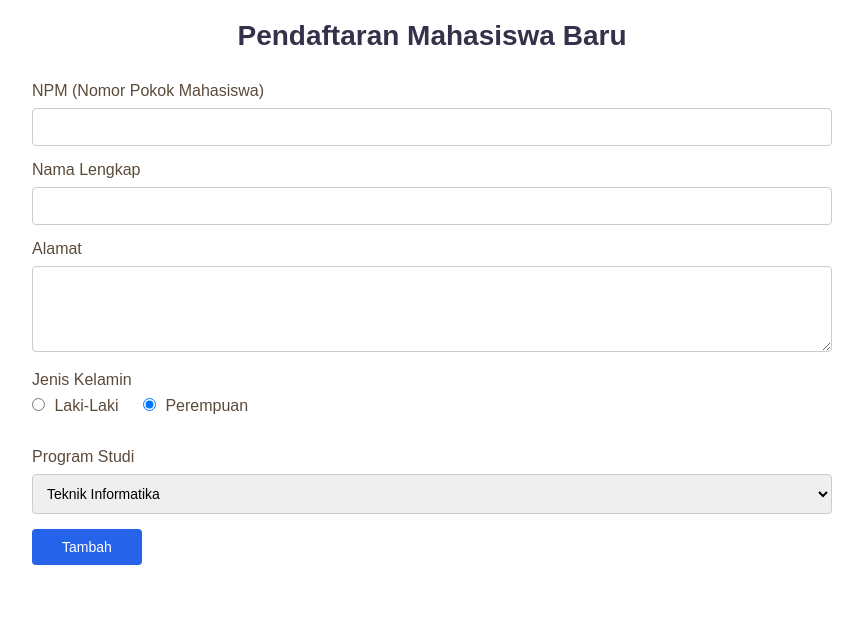
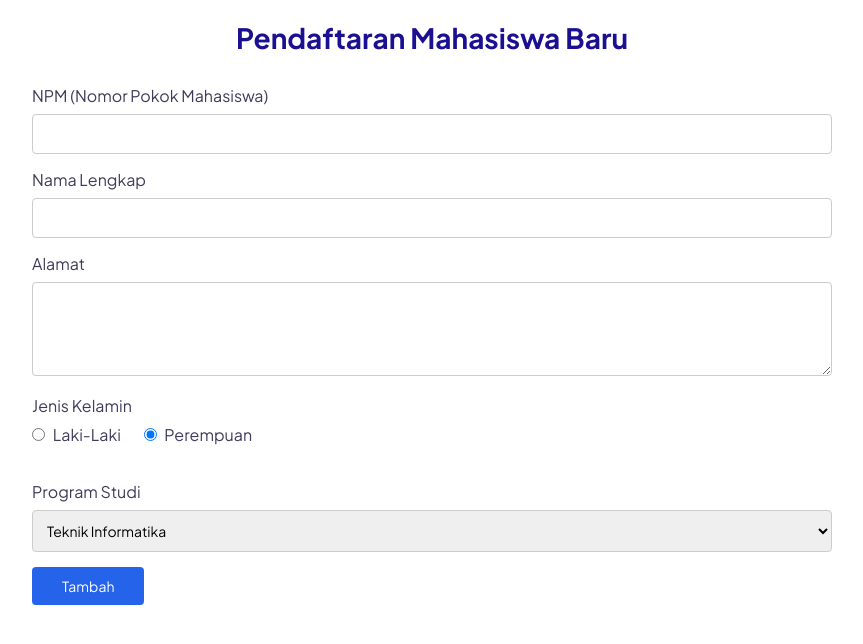
Before and after one commit to awfajri/belajar-pbw, a PHP site: page / in a window 1280 px wide. Shown: the top 644 px of the page, without its empty margins (208-1071 px from the left). Run offline with PHP 8.4, Linux system fonts and the light colour scheme.

Commit message:
[final] tugas praktikum kedua (form)

```diff
--- a/tugas-praktikum/kedua/form/index.html
+++ b/tugas-praktikum/kedua/form/index.html
@@ -1,23 +1,38 @@
 <!doctype html>
 <html lang="en">
   <head>
+    <!-- Meta dasar untuk encoding dan tampilan responsif -->
     <meta charset="UTF-8" />
     <meta name="viewport" content="width=device-width, initial-scale=1.0" />
     <title>Praktikum Kedua</title>
+    <!-- Menghubungkan file CSS lokal -->
     <link rel="stylesheet" href="style.css" />
+    <!-- Memuat font Plus Jakarta Sans dari Google Fonts -->
+    <link rel="preconnect" href="https://fonts.googleapis.com" />
+    <link rel="preconnect" href="https://fonts.gstatic.com" crossorigin />
+    <link
+      href="https://fonts.googleapis.com/css2?family=Plus+Jakarta+Sans:ital,wght@0,200..800;1,200..800&display=swap"
+      rel="stylesheet"
+    />
   </head>
   <body>
+    <!-- Judul utama halaman form pendaftaran -->
     <h1 class="title">Pendaftaran Mahasiswa Baru</h1>
+    <!-- Form input data mahasiswa baru -->
     <form action="" method="get">
+      <!-- Input NPM mahasiswa -->
       <label for="npm">NPM (Nomor Pokok Mahasiswa)</label>
       <input type="text" name="npm" id="npm" />
       <br />
+      <!-- Input nama lengkap mahasiswa -->
       <label for="nama">Nama Lengkap</label>
       <input type="text" name="nama" id="nama" />
       <br />
+      <!-- Input alamat tempat tinggal -->
       <label for="alamat">Alamat</label>
       <textarea name="alamat" id="alamat" rows="4"></textarea>
       <br />
+      <!-- Pilihan jenis kelamin dengan radio button -->
       <label for="kelamin">Jenis Kelamin</label>
       <div class="radio-group">
         <input type="radio" name="kelamin" id="laki" value="laki-laki" />
@@ -32,12 +47,14 @@
         <label for="perempuan">Perempuan</label>
       </div>
       <br />
+      <!-- Pilihan program studi -->
       <label for="prodi">Program Studi</label>
       <select name="Teknik Informatika" id="jurusan">
         <option value="informatika">Teknik Informatika</option>
         <option value="sistem informasi">Sistem Informasi</option>
       </select>
       <br />
+      <!-- Tombol untuk mengirim data form -->
       <button type="submit">Tambah</button>
     </form>
   </body>
--- a/tugas-praktikum/kedua/form/style.css
+++ b/tugas-praktikum/kedua/form/style.css
@@ -1,32 +1,38 @@
+/* Reset dasar dan pengaturan box model global */
 * {
-  font-family: Arial, Helvetica, sans-serif;
+  font-family: "Plus Jakarta Sans", sans-serif;
   margin: 0;
   padding: 0;
   box-sizing: border-box;
 }
 
+/* Memberi jarak isi halaman dari tepi layar */
 body {
   padding: 20px;
 }
 
+/* Styling judul utama form */
 .title {
   text-align: center;
-  color: #36314a;
+  color: #1b1092;
   margin-bottom: 30px;
   font-size: 28px;
 }
 
+/* Mengatur lebar form dan posisi di tengah */
 form {
   max-width: 800px;
   margin: 0 auto;
 }
 
+/* Styling label untuk setiap field input */
 label {
   margin-bottom: 8px;
   display: block;
-  color: #5a4a3a;
+  color: #413a5a;
 }
 
+/* Styling umum untuk input, textarea, dan select */
 #npm,
 #nama,
 #alamat,
@@ -39,25 +45,30 @@ label {
   margin-bottom: 15px;
 }
 
+/* Mengizinkan textarea diubah ukurannya secara vertikal */
 #alamat {
   resize: vertical;
 }
 
+/* Container untuk grup pilihan radio */
 .radio-group {
   margin-bottom: 15px;
 }
 
+/* Mengatur jarak radio button */
 .radio-group input[type="radio"] {
   margin-right: 5px;
   margin-left: 0;
 }
 
+/* Label radio ditampilkan sejajar */
 .radio-group label {
   display: inline;
   margin-right: 20px;
   margin-bottom: 0;
 }
 
+/* Styling tombol submit utama */
 button[type="submit"] {
   background-color: #2563eb;
   color: white;
@@ -69,6 +80,8 @@ button[type="submit"] {
   text-transform: capitalize;
 }
 
+/* Efek hover tombol submit */
 button[type="submit"]:hover {
-  background-color: #1d4ed8;
+  background-color: #00154e;
+  color: #fff;
 }
```
